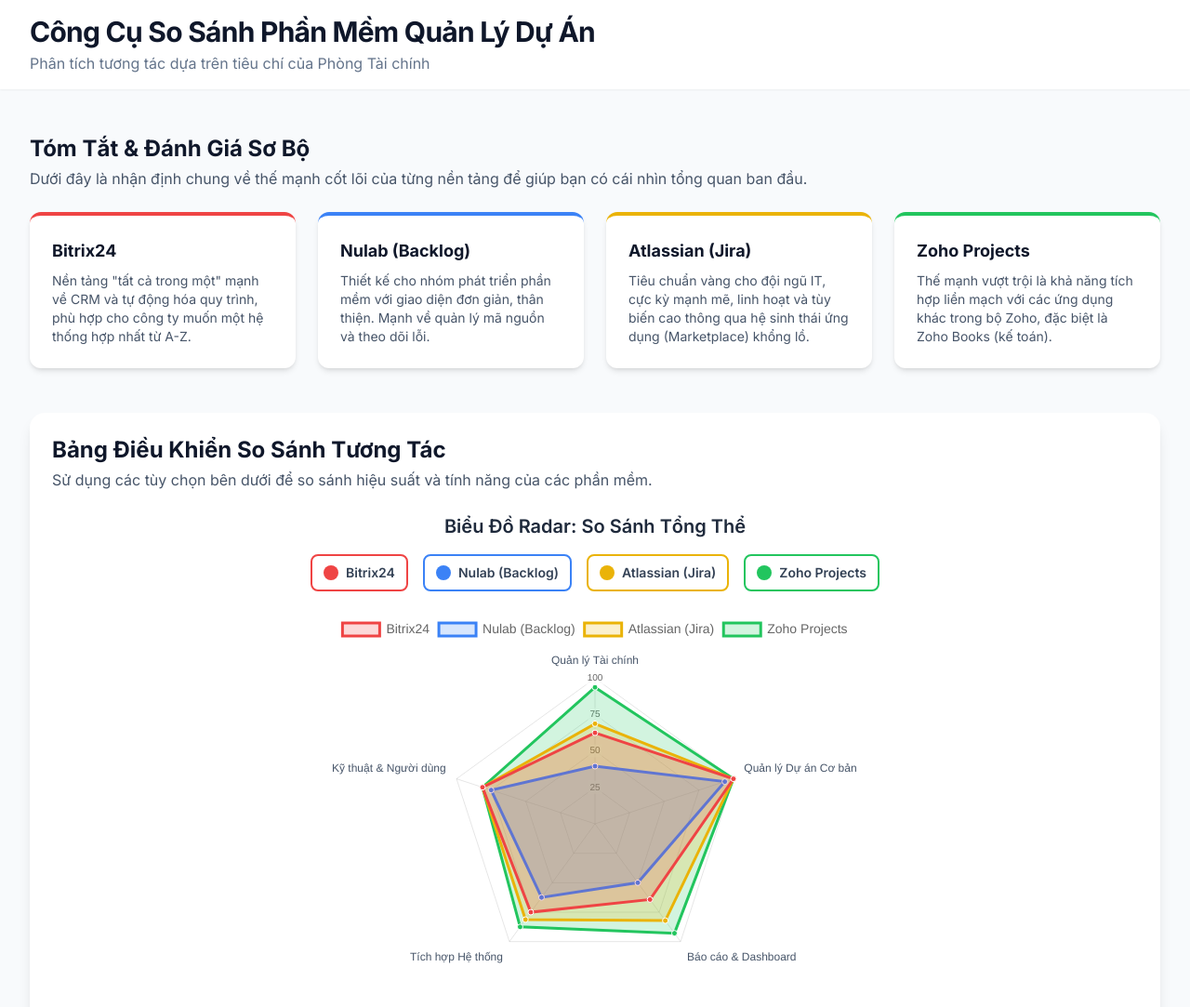
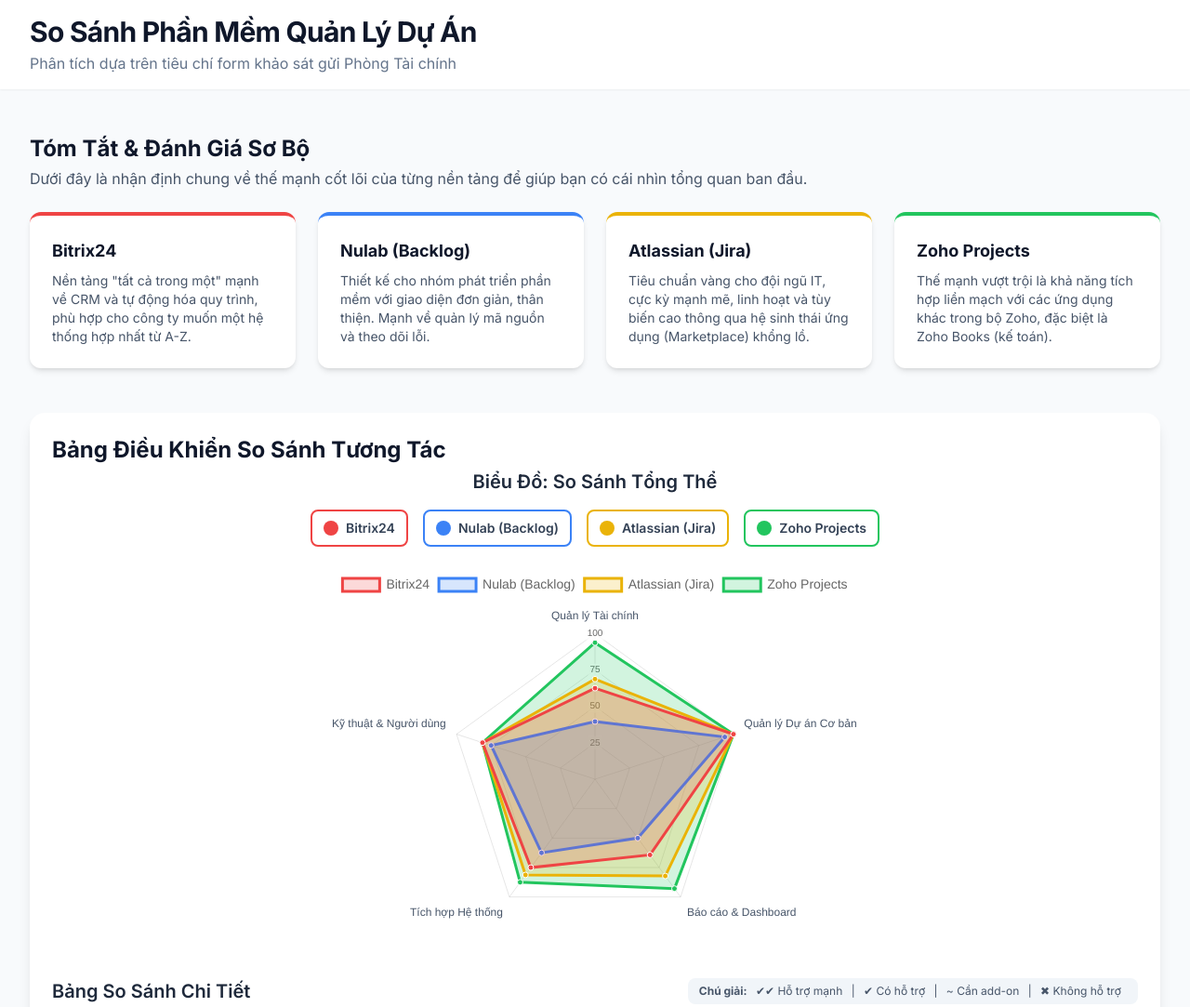
Before and after one commit to but14/ProjectMNsoftware, a plain HTML site: page index.html in a window 1280 px wide. Shown: the top 1083 px of the page at 93% size. Drawn offline with nearby package versions, Linux system fonts and the light colour scheme.

Commit message:
update code

```diff
--- a/index.html
+++ b/index.html
@@ -51,10 +51,10 @@
         <h1
           class="text-2xl sm:text-3xl font-bold text-slate-900 tracking-tight"
         >
-          Công Cụ So Sánh Phần Mềm Quản Lý Dự Án
+          So Sánh Phần Mềm Quản Lý Dự Án
         </h1>
         <p class="mt-1 text-slate-500">
-          Phân tích tương tác dựa trên tiêu chí của Phòng Tài chính
+          Phân tích dựa trên tiêu chí form khảo sát gửi Phòng Tài chính
         </p>
       </div>
     </header>
@@ -82,15 +82,12 @@
         <h2 class="text-2xl font-bold mb-1 text-slate-900">
           Bảng Điều Khiển So Sánh Tương Tác
         </h2>
-        <p class="text-slate-600 mb-6">
-          Sử dụng các tùy chọn bên dưới để so sánh hiệu suất và tính năng của
-          các phần mềm.
-        </p>
+
 
         <!-- Chart Section -->
         <div class="mb-10">
           <h3 class="text-xl font-semibold mb-4 text-center text-slate-800">
-            Biểu Đồ Radar: So Sánh Tổng Thể
+            Biểu Đồ: So Sánh Tổng Thể
           </h3>
           <div
             id="software-toggles"
```
